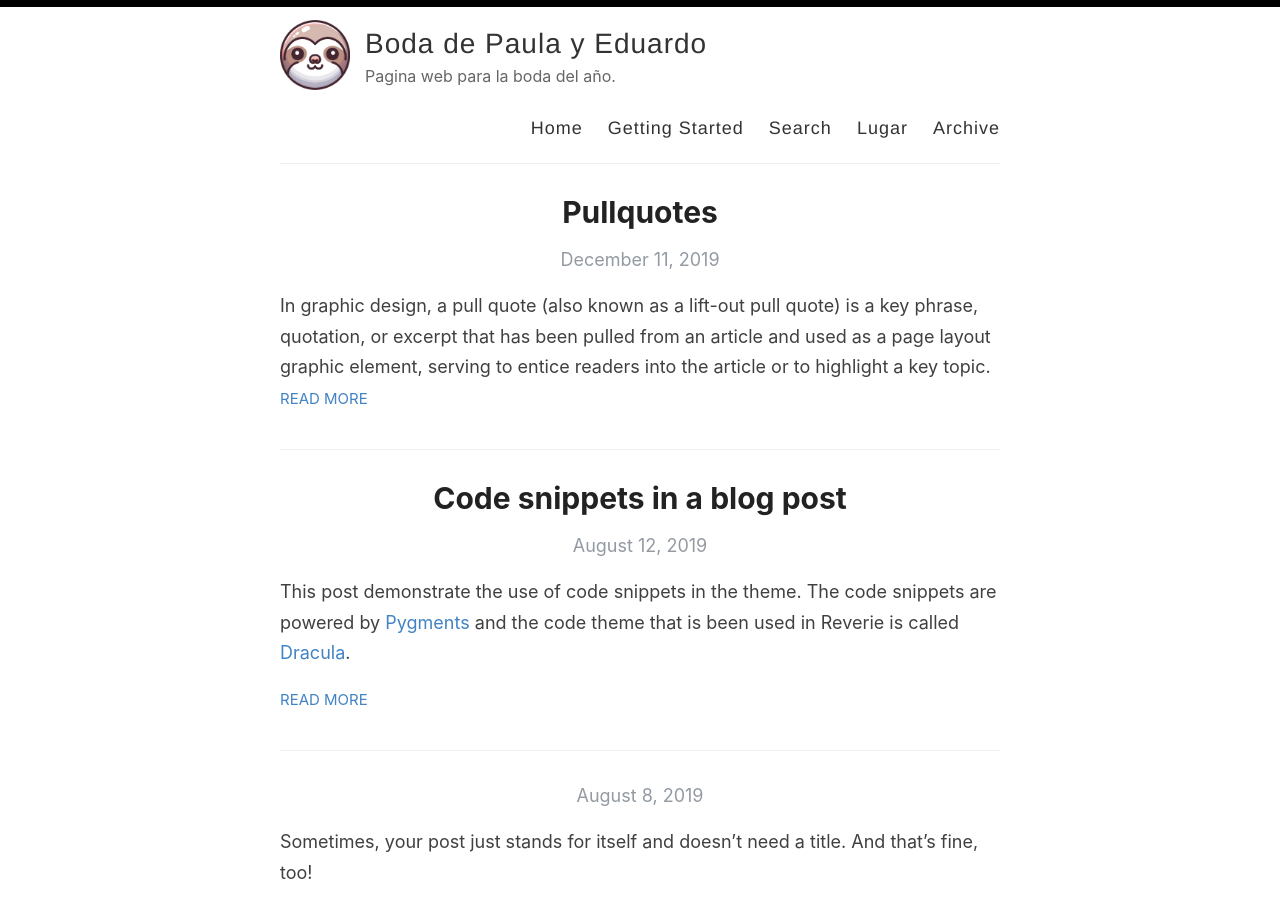
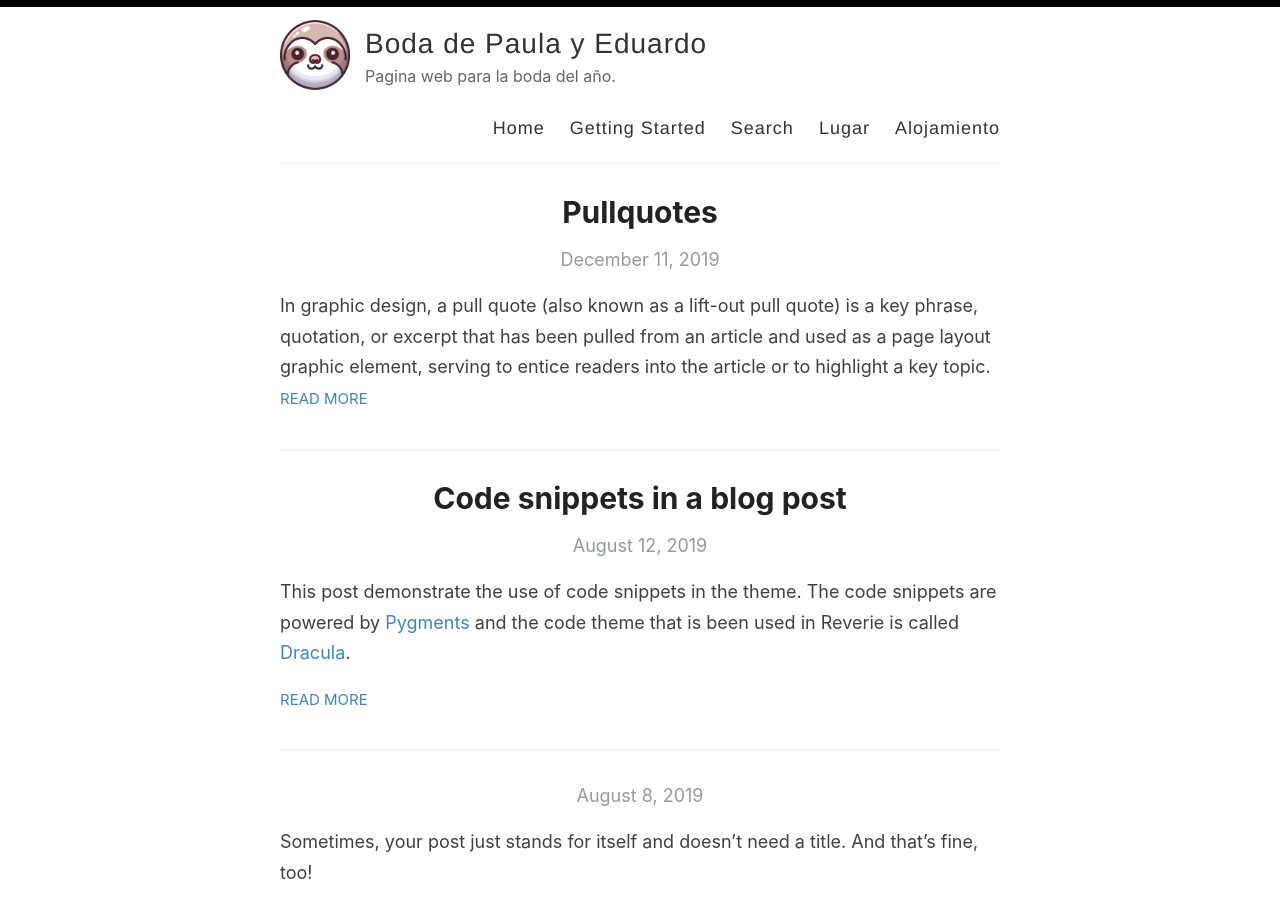
Before and after one commit to boda-paula-y-eduardo/boda-paula-eduardo, a Jekyll site: the page built from index.html, in a window 1280 px wide and 900 px high. Built offline with Jekyll 4.4.1, drawn with Linux system fonts in a browser that asks for light colours; the list of posts is cut into pages by our own code.

Commit message:
Update default.html

```diff
--- a/_layouts/default.html
+++ b/_layouts/default.html
@@ -32,7 +32,7 @@
               <a href="{{ site.baseurl }}/getting-started">Getting Started</a>
               <a href="{{ site.baseurl }}/search">Search</a>
               <a href="{{ site.baseurl }}/lugar">Lugar</a>
-              <a href="{{ site.baseurl }}/archive">Archive</a>
+              <a href="{{ site.baseurl }}/alojamiento">Alojamiento</a>
             </nav>
           </header>
         </div>
```
